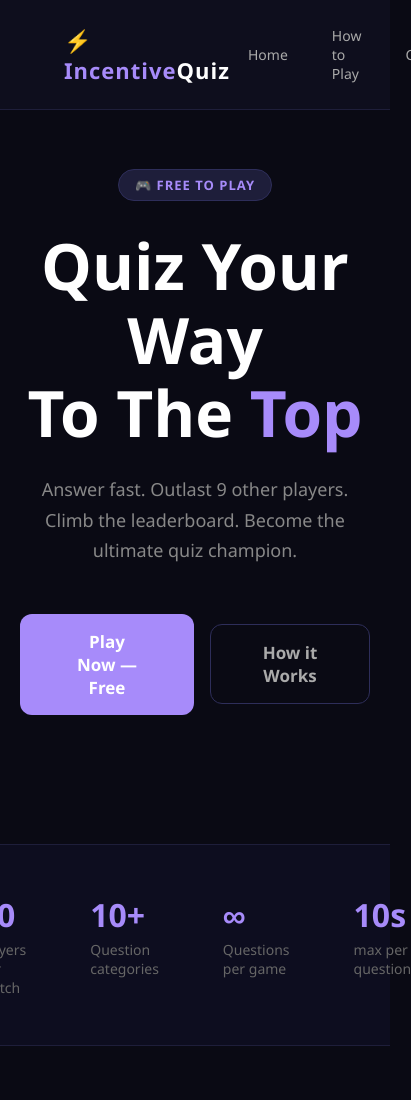
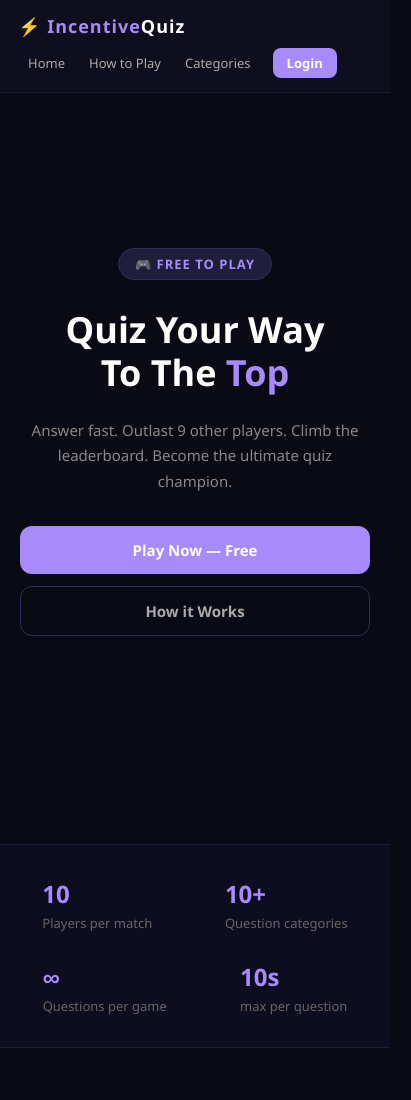
Before and after one commit to dammalapatipranay/IncentiveQuiz, a plain HTML site: page index.html in a window 390 px wide. Shown: the top 1100 px of the page, 411 px wide, since content can reach past the window. Drawn offline with Linux system fonts and the light colour scheme.

Commit message:
Update index.html

```diff
--- a/index.html
+++ b/index.html
@@ -324,6 +324,70 @@
             font-size: 13px;
             color: #444;
         }
+        /* ── MOBILE RESPONSIVE ── */
+        @media (max-width: 600px) {
+            nav {
+                padding: 14px 18px;
+                flex-wrap: wrap;
+                gap: 10px;
+            }
+            .logo { font-size: 18px; }
+            .nav-links { gap: 4px; }
+            .nav-links a { font-size: 13px; padding: 6px 10px; }
+            .nav-login { padding: 6px 14px !important; }
+
+            .hero {
+                padding: 100px 20px 60px;
+            }
+            .hero h1 {
+                font-size: 36px;
+                line-height: 1.2;
+            }
+            .hero p { font-size: 15px; margin-bottom: 32px; }
+            .hero-buttons {
+                flex-direction: column;
+                width: 100%;
+                gap: 12px;
+            }
+            .btn-primary, .btn-secondary {
+                width: 100%;
+                padding: 14px 24px;
+                font-size: 15px;
+            }
+
+            .stats-bar {
+                flex-wrap: wrap;
+                gap: 28px;
+                padding: 32px 20px;
+                justify-content: space-around;
+            }
+            .stat h3 { font-size: 24px; }
+            .stat p  { font-size: 13px; }
+
+            .section {
+                padding: 60px 20px;
+            }
+            .section h2 { font-size: 28px; }
+
+            .steps {
+                flex-direction: column;
+                align-items: center;
+                gap: 14px;
+            }
+            .step-card { width: 100%; max-width: 340px; }
+
+            .categories-section { padding: 60px 20px; }
+            .cta-section { padding: 60px 20px; }
+            .cta-section h2 { font-size: 30px; }
+            .cta-section p  { font-size: 15px; }
+
+            footer {
+                flex-direction: column;
+                gap: 12px;
+                text-align: center;
+                padding: 24px 20px;
+            }
+        }
     </style>
 </head>
 <body>
```
